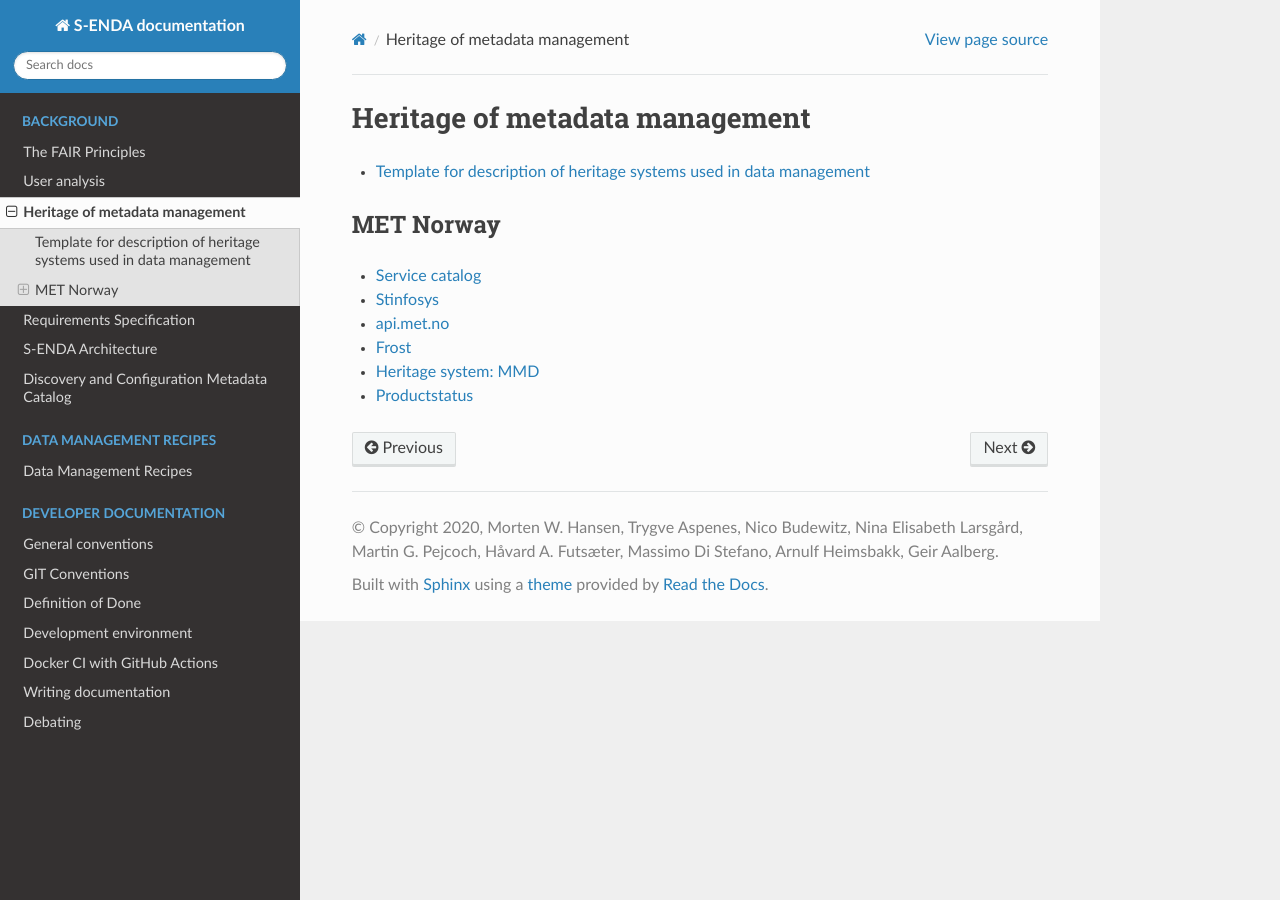
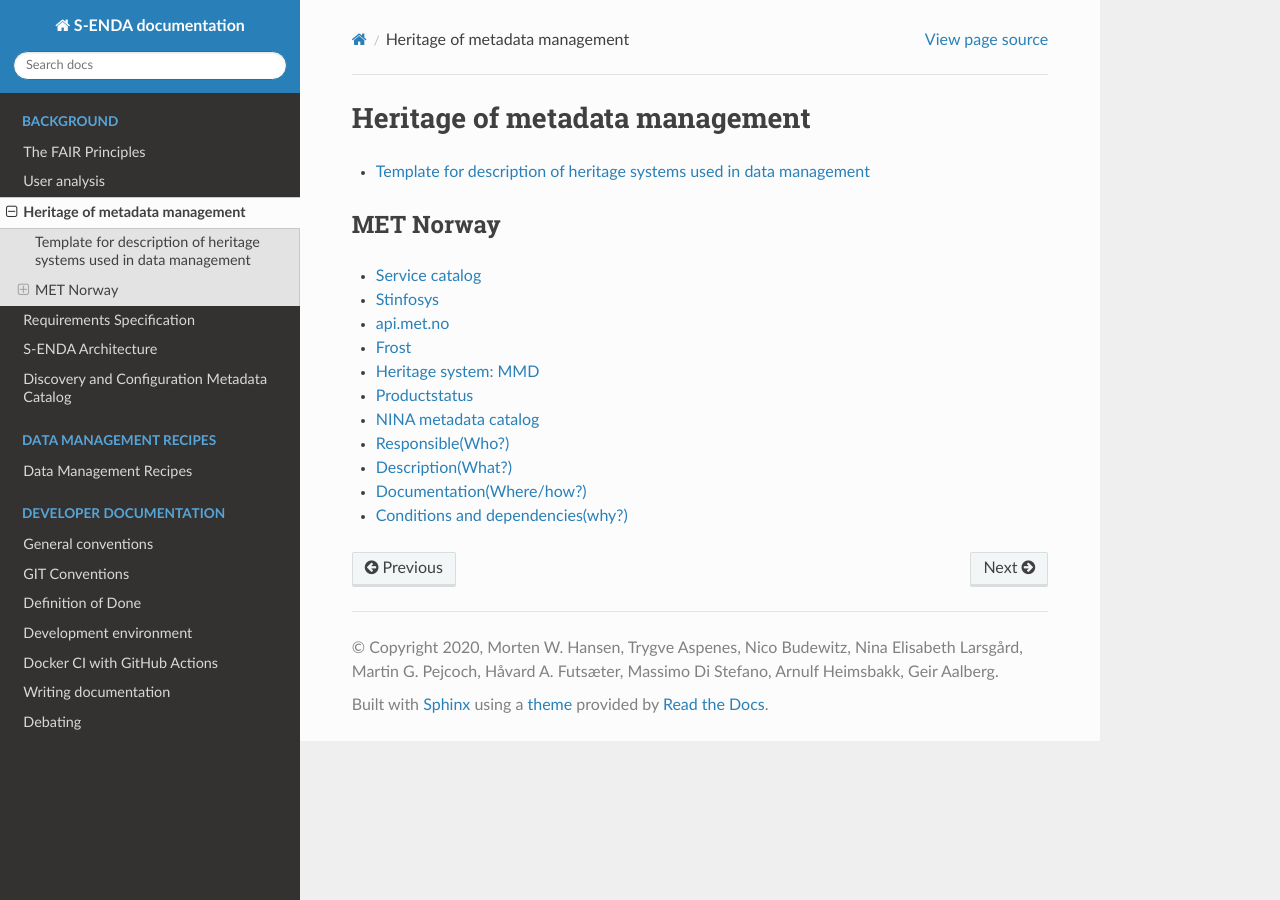
Before and after one commit to metno/S-ENDA-documentation, a Sphinx documentation site: the page built from source/metadata_management_heritage.rst, in a window 1280 px wide. Built offline with Sphinx 7.4.7 and the Read the Docs theme 2.0.0, drawn with Linux system fonts in a browser that asks for light colours; some of the changed lines change nothing that is shown.

Commit message:
adding NINA metadata management info

```diff
--- a/source/metadata_management_heritage.rst
+++ b/source/metadata_management_heritage.rst
@@ -22,6 +22,7 @@ MET Norway
    frost
    mmd
    productstatus
+   nina_metadata
 
 ..
   Project partner x
--- /dev/null
+++ b/source/nina_metadata.rst
@@ -0,0 +1,66 @@
+NINA metadata catalog
+=====================
+
+.. Insert the name of the heritage metadata system in the above heading. No
+   other text should go under
+   this heading.
+
+
+Responsible(Who?)
+=================
+
+.. Required. Who is responsible for this heritage system. This can be a
+   group, a role or an administrative unit. Try to avoid linking to specific
+   persons.
+
+NINA (Norwegian Institute for Nature Research) - Environmental data department (miljødata)
+
+
+Description(What?)
+==================
+
+.. Required. Short description of the system:
+   - what types of metadata is stored in this system.
+   - how is the metadata stored
+   - formats/language
+
+NINA is building FAIR data infrastructures. The main data portal, under construction,
+will serve mainly as a FAIR metadata catalog, and with some limits also for data distribution.
+
+Discovery metadata will be exposed as RDF documents serialized using the Data Catalog vocabulary (DCAT).
+
+DCAT is an RDF vocabulary designed to facilitate interoperability
+between data catalogs on the Web.
+
+Improved interoperability will be reached additionally by exposing metadata with the OAI-PMH exchange protocol
+
+
+
+Documentation(Where/how?)
+=========================
+
+.. Required. Links to system dokumentation as comments, mark links that are
+   only available for internal users
+
+Documentation for the NINA data infrastructure are still under construction, and will be provided when ready.
+
+
+Conditions and dependencies(why?)
+=================================
+
+.. Required. Please add a short paragraph explaining in words why the system is as it is
+
+.. Which users needs are this system ment to cover?
+   Are there specific choices that has been made which sets important limitations to the system?
+   Current dependencies: list of other systems (internal/external) currently connected to this system
+
+* Purpose of the main metadata catalog is to publicly share info about NINA sourced data
+* The NINA metadata catalog is designed to share rich metadata exposed with international standards
+* datasets may be described using controlled vocabularies
+* part of the data is shared with community standards and workflows, such as GBIF for biodiversity data.
+* data shared through GBIF are structured using the darwin core standards
+* only part of the data from NINA can be considered dynamic geodata
+* Geospatial data in NINA are shared with a Geodata portal, exposing OGC web-services endpoints
+* Geospatial data provide additionally ISO 19135 metadata shared through a CSW service
+* NINA metadata sharing facilities could be modified partially to comply with MET requirements
+* Ad-hoc data sharing platforms could be designed to meet specific MET requirements for data sharing in case of specific selected datasets
```
